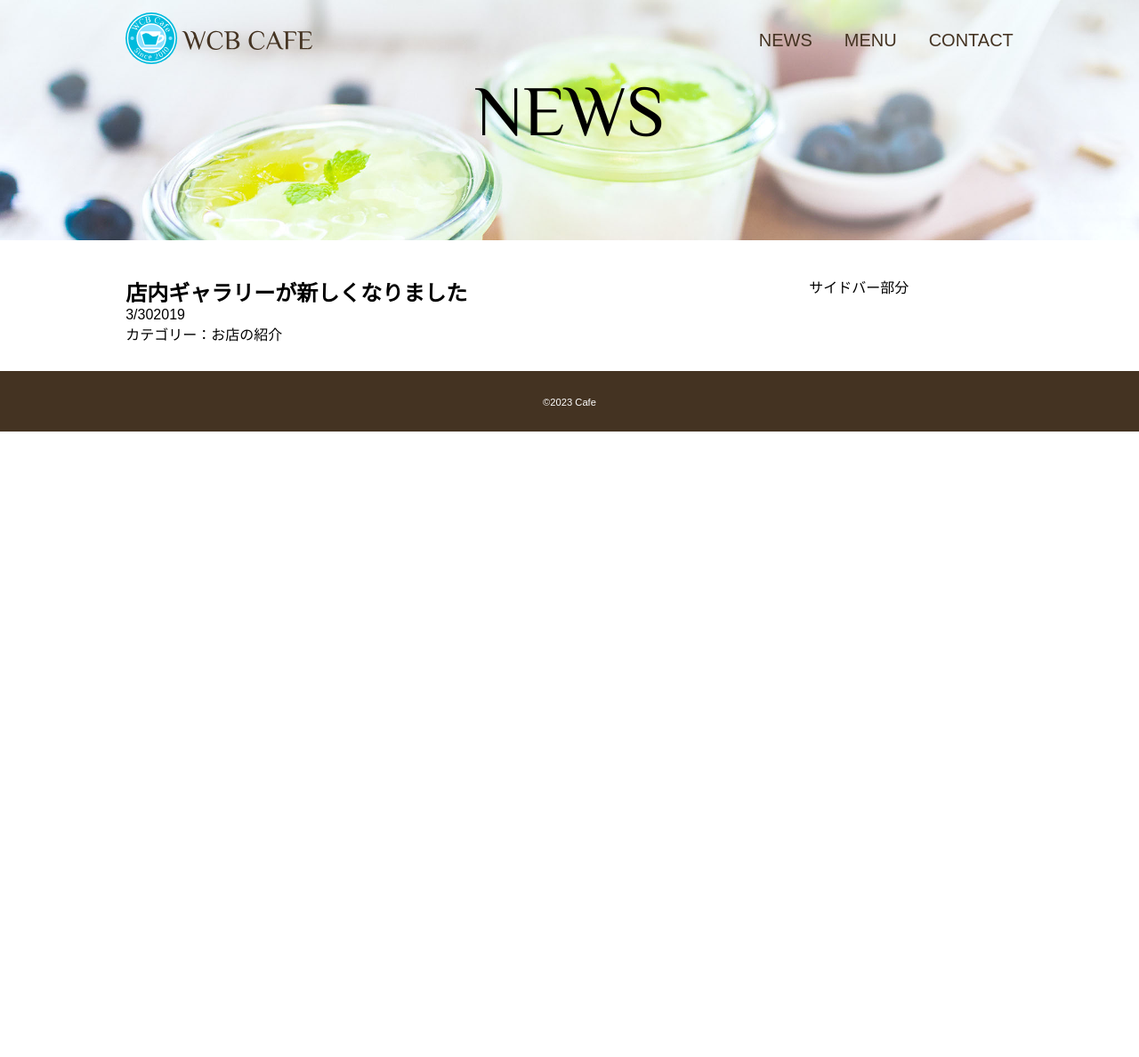
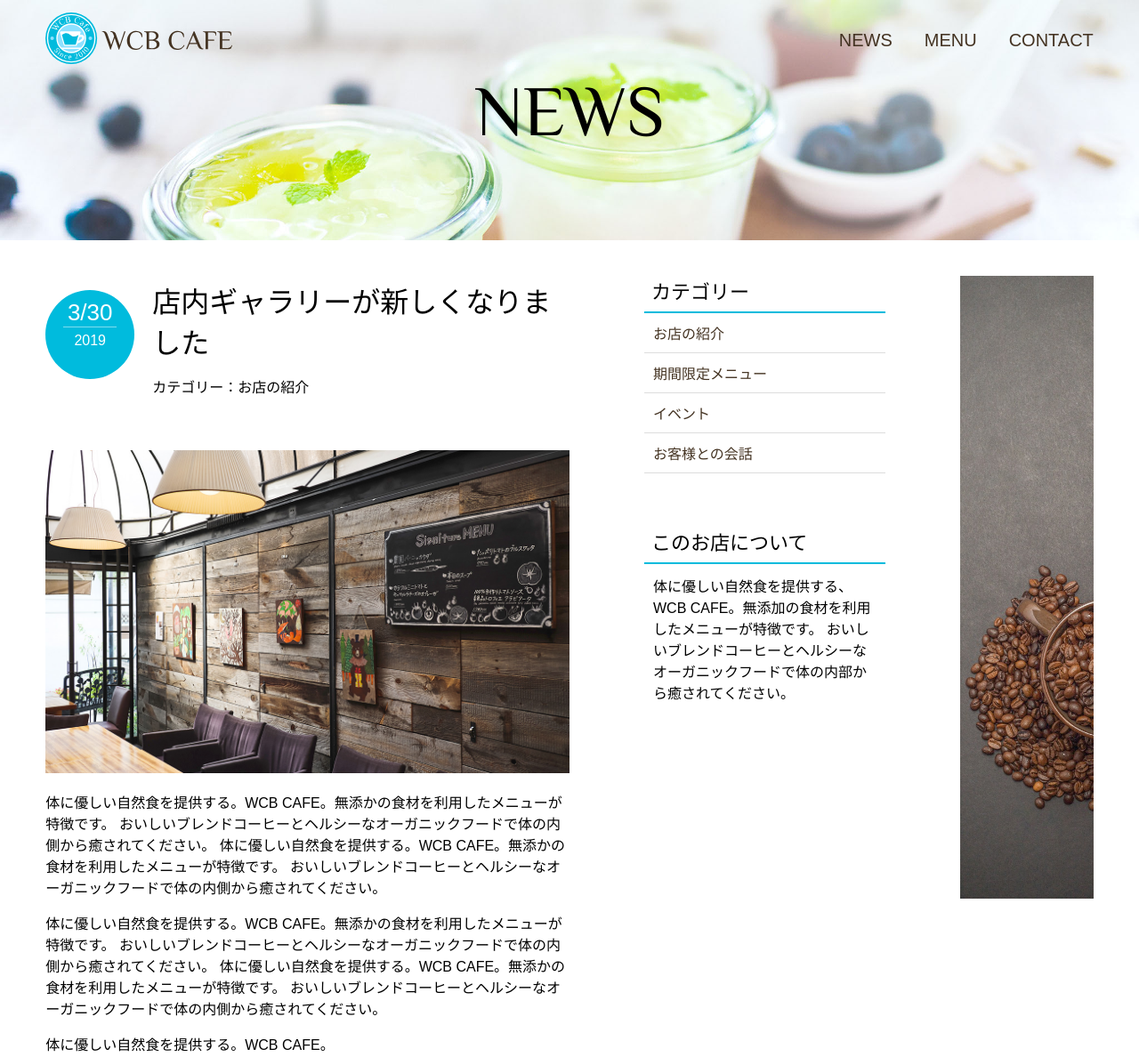
Before and after one commit to OKUDAYUKI08/Webpractice, a plain HTML site: page fullscrendemo/news.html in a window 1280 px wide. Shown: the top 1188 px of the page at 89% size. Before the commit the page ends 800 px from the top, so only its background shows below. Drawn offline with Linux system fonts and the light colour scheme; some packages are replaced by stand-ins of ours.

Commit message:
NEWS部分を制作しました

```diff
--- a/fullscrendemo/css/style.css
+++ b/fullscrendemo/css/style.css
@@ -43,7 +43,7 @@ img{
 }
 .wrapper{
     /* 横幅の最大を設定 */
-    max-width: 1100px;
+    max-width: 1600px;
     /* ブロックレベルの要素を中央揃えにする */
     /* img等のインライン要素を中央揃えにする場合はjustfycontetで指定する */
     margin: 0 auto;
@@ -115,7 +115,12 @@ footer p{
 }
 
 article{
-    width: 73%;
+    width: 50%;
+}
+.ad img{
+    width: 150px;
+    height: 700px;
+    object-fit: cover;
 }
 aside{
     width: 23%;
@@ -123,5 +128,128 @@ aside{
 .news-contents{
     display: flex;
     justify-content: space-between;
-    margin-bottom:30px;
+    margin-bottom:50px;
 }
+.post-info{
+    position: relative;
+    padding-top:4px ;
+    margin-bottom: 40px;
+}
+.post-date{
+    background: #0bd;
+    border-radius: 50%;
+    /* テキストの色を指定 */
+    color: #fff;
+    width: 100px;
+    height: 100px;
+    font-size: 1.625rem;
+    text-align: center;
+    position: absolute;
+    top: 0;
+    padding-top: 10px;
+}
+
+.post-date span{
+    font-size: 1rem;
+    border-top: 1px rgba(255,255,255,.5) solid;
+    padding-top: 6px;
+    display: block;
+    width: 60%;
+    margin: 0 auto;
+}
+.post-title{
+    font-family: "Yu Mincho","YuMincho","serif";
+    font-size: 2rem;
+    font-weight: normal;
+}
+.post-title,.post-cat{
+    margin-left: 120px;
+}
+
+article img{
+    margin-top: 20px;
+}
+article p{
+    margin-top: 1rem;
+}
+.sub-title{
+    font-size: 1.375rem;
+    /* 上 左右 下 */
+    padding: 0 8px 8px;
+    border-bottom: 2px #0bd solid;
+    font-weight: normal;
+}
+aside p{
+    padding: 12px 10px;
+}
+.sub-menu{
+    margin-bottom: 60px;
+    list-style: none;
+}
+.sub-menu li{
+    border-bottom: 1px #ddd solid;
+}
+.sub-menu a{
+    color: #432;
+    /* 四辺すべてに適用 */
+    padding: 10px;
+    /* リンクのクリックできる範囲を広げる */
+    display: block;
+}
+.sub-menu a:hover{
+    color: #0bd;
+}
+
+@media (max-width:600px){
+    .page-title{
+        font-size: 2.5rem;
+    }
+    .main-nav{
+        font-size: 1rem;
+        margin-top: 10px;
+    }
+    .main-nav li{
+        margin-top: 0 20px;
+    }
+    .home-content{
+        margin-top: 20%;
+    }
+    .page-header{
+        flex-direction: column;
+        align-items: center;
+    }
+    .news-contents{
+        flex-direction: column;
+    }
+    article,aside{
+        width: 100%;
+    }
+    #news .page-title{
+        margin-top: 30px;
+    }
+    aside{
+        margin-top:60px;
+    }
+    .post-info{
+        margin-bottom: 30px;
+    }
+    .post-date{
+        width: 70px;
+        height: 70px;
+        font-size: 1rem;
+    }
+    .post-date span{
+        font-size: 0.875rem;
+        padding-top:2px;
+    }
+    .post-title{
+        font-size: 1.375rem;
+    }
+    .post-cat{
+        font-size: 0.875rem;
+        margin-top: 10px;
+    }
+    .post-title,.post-cat{
+        margin-left: 80px;
+    }
+}
--- a/fullscrendemo/news.html
+++ b/fullscrendemo/news.html
@@ -32,10 +32,40 @@
                 <p class="post-date">3/30<span>2019</span></p>
                 <p class="post-cat">カテゴリー：お店の紹介</p>
             </header>
+            <img src="images/wall.jpg" alt="店内の様子">
+            <p>
+                体に優しい自然食を提供する。WCB CAFE。無添かの食材を利用したメニューが特徴です。
+                おいしいブレンドコーヒーとヘルシーなオーガニックフードで体の内側から癒されてください。
+                体に優しい自然食を提供する。WCB CAFE。無添かの食材を利用したメニューが特徴です。
+                おいしいブレンドコーヒーとヘルシーなオーガニックフードで体の内側から癒されてください。
+            </p>
+            <p>
+                体に優しい自然食を提供する。WCB CAFE。無添かの食材を利用したメニューが特徴です。
+                おいしいブレンドコーヒーとヘルシーなオーガニックフードで体の内側から癒されてください。
+                体に優しい自然食を提供する。WCB CAFE。無添かの食材を利用したメニューが特徴です。
+                おいしいブレンドコーヒーとヘルシーなオーガニックフードで体の内側から癒されてください。
+            </p>
+            <p>体に優しい自然食を提供する。WCB CAFE。</p>
         </article>
         <aside>
-            サイドバー部分
+            <h3 class="sub-title">カテゴリー</h3>
+            <ul class="sub-menu">
+                <li><a href="#">お店の紹介</a></li>
+                <li><a href="#">期間限定メニュー</a></li>
+                <li><a href="#">イベント</a></li>
+                <li><a href="#">お客様との会話</a></li>
+            </ul>
+
+            <h3 class="sub-title">このお店について</h3>
+            <p>
+                体に優しい自然食を提供する、WCB CAFE。無添加の食材を利用したメニューが特徴です。
+                おいしいブレンドコーヒーとヘルシーなオーガニックフードで体の内部から癒されてください。
+            </p>
         </aside>
+
+        <div class="ad">
+            <img src="images/coffee-5176961_1280.jpg" alt="">
+        </div>
     </div>
     <footer>
         <div class="wrapper">
```
Also changed, not shown: fullscrendemo/images/coffee-5176961_1280.jpg (added).
